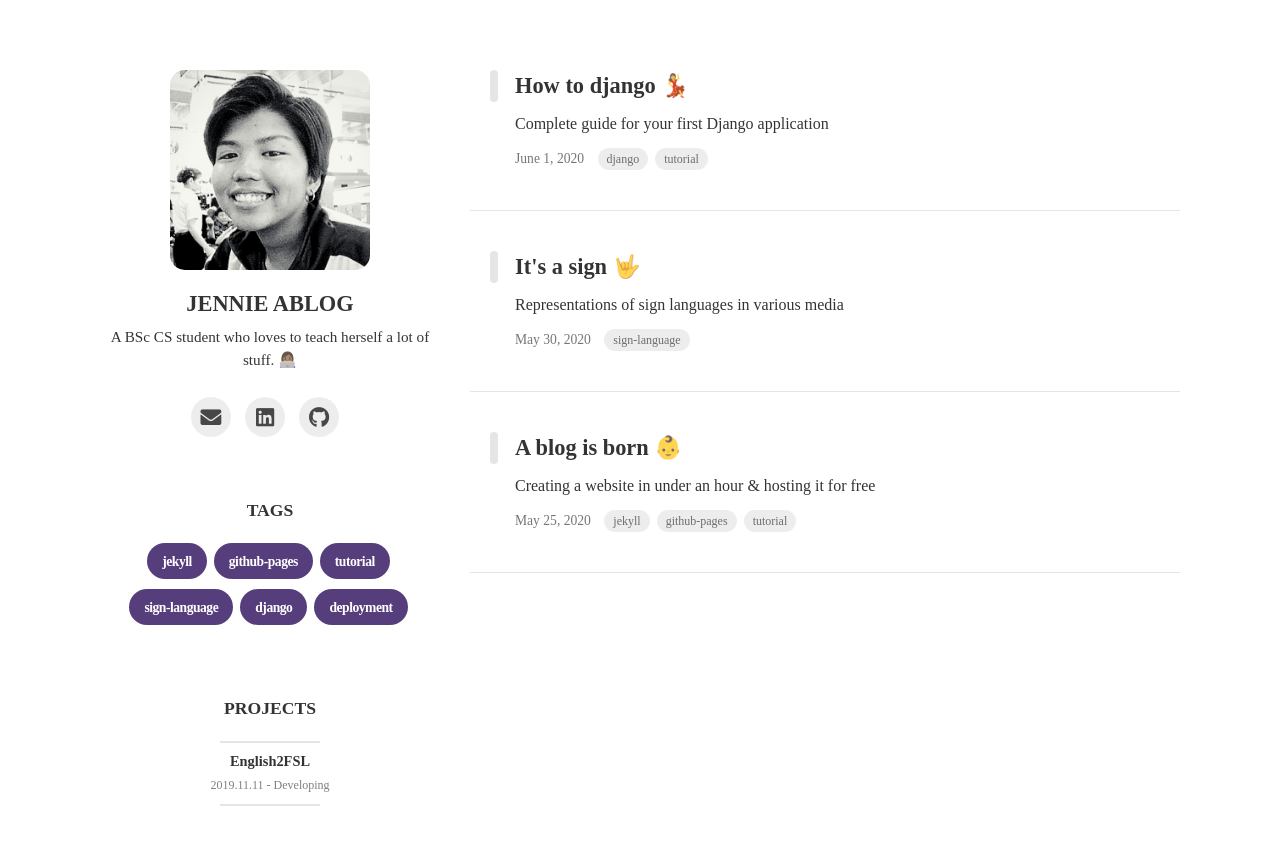
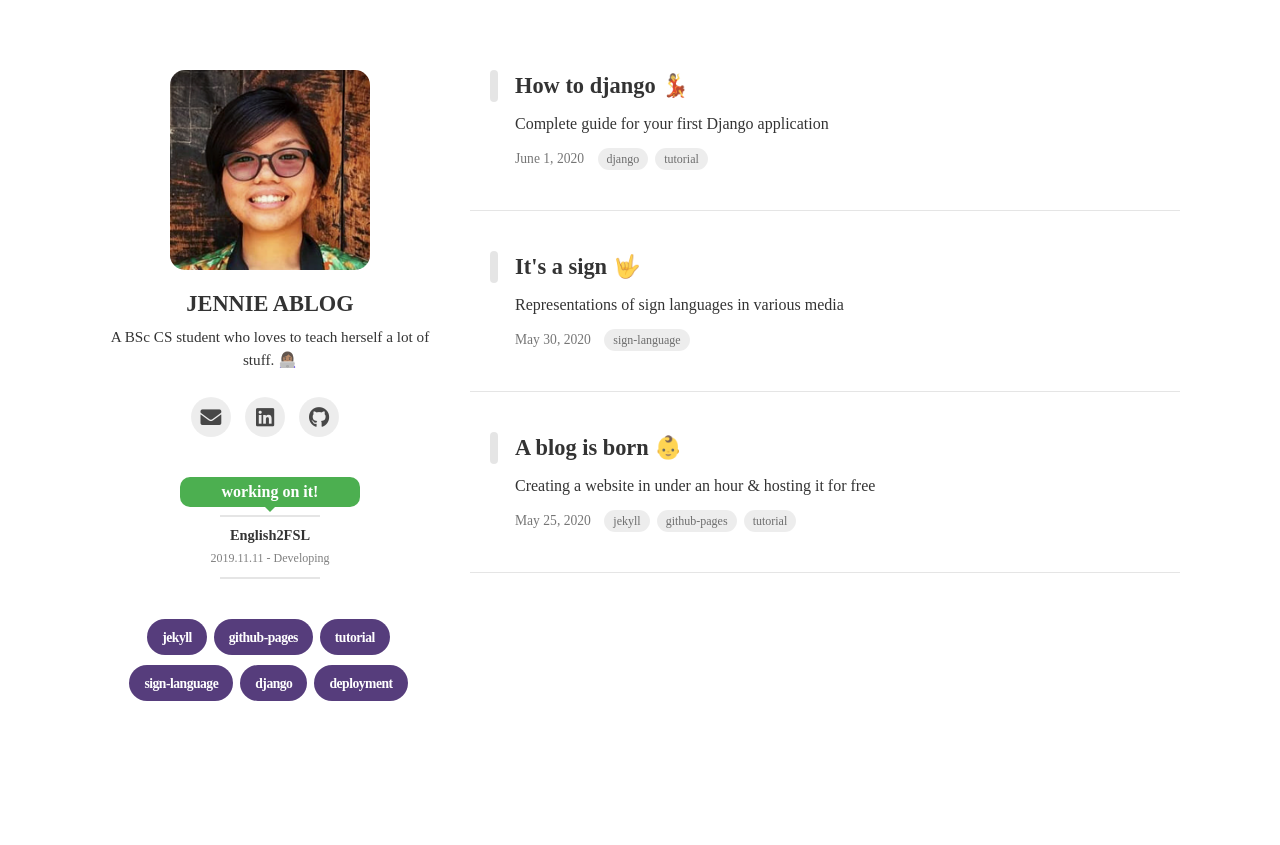
Before and after one commit to jennieablog/jennieablog.github.io, a Jekyll site: the page built from index.html, in a window 1280 px wide. Shown: the top 845 px of the page. Built offline with Jekyll 4.4.1, drawn with Linux system fonts in a browser that asks for light colours; nearby versions of some CDN libraries; some web fonts are replaced; the list of posts is cut into pages by our own code.

Commit message:
aside + portfolio revisions

```diff
--- a/_config.yml
+++ b/_config.yml
@@ -9,7 +9,7 @@ theme_settings :
 
   # Profile Settings
   profile :
-    image : assets/img/profile.jpg
+    image : assets/img/profile.png
     qrcode: assets/img/qr-code.png
     username : Jennie Ablog
     description : A BSc CS student who loves to teach herself a lot of stuff. 👩🏾‍💻
--- a/_includes/aside.html
+++ b/_includes/aside.html
@@ -7,12 +7,12 @@
     <img src="{{ site.baseurl }}/{{ profile.image }}" alt="jennie-ablog">
     </div>
     <span class="insidetooltiptext">
-      <strong>view my portfolio.</strong>
+      <strong>view my portfolio</strong>
     </span>
     </a>
   </div>
   <a class="title" href="#">
-    <h3>{{ profile.username }}</h3>
+    <h3>JENNIE ABLOG</h3>
   </a>
   <!-- <p class="username"><a href="#">{{ profile.username }}</a></p> -->
   <p class="description">{{ profile.description }}</p>
@@ -20,29 +20,16 @@
   <ul id="icons">
     {% include icons.html %}
   </ul>
-
-  <!-- <a href="{{ site.url }}/portfolio"><span class="tag">GO TO MY PORTFOLIO ✨</span></a><br><br> -->
-
-</div>
-
-<!-- Tag Navigation -->
-<div id="tag-wrap">
-  <a href="{{ site.url }}/tags">
-    <p class="title">Tags</p>
-  </a>
-  {% for tag in site.tags %}
-  <a href="{{site.baseurl}}/tags#{{ tag | first | cgi_encode }}">
-    <span class="tag">{{ tag | first }}</span>
-  </a>
-  {% endfor %}
 </div>
 
 <!-- Project -->
 <div id="proj-wrap">
   <a href="{{ site.url }}/portfolio#project">
-    <p class="title">Projects</p>
+    <div class="tooltiptext">
+      <strong>working on it!</strong>
+    </div>
+  </a>
   <hr class="proj-hr">
-  </a>
   {% for _ in site.data.projects %}
     {% assign project = _.project %}
     {% if project.print %}
@@ -54,3 +41,15 @@
     {% endif %}
   {% endfor %}
 </div>
+
+<!-- Tag Navigation -->
+<div id="tag-wrap">
+<!--   <a href="{{ site.url }}/tags">
+    <h2 class="title">Tags</h2>
+  </a>
+ -->  {% for tag in site.tags %}
+  <a href="{{site.baseurl}}/tags#{{ tag | first | cgi_encode }}">
+    <span class="tag">{{ tag | first }}</span>
+  </a>
+  {% endfor %}
+</div>
--- a/_layouts/portfolio.html
+++ b/_layouts/portfolio.html
@@ -37,6 +37,10 @@ layout: page
           <p class="description">{{ exp.experience }}</p>
         </li>
         {% endfor %}
+        <li class="meta metalast">
+          <p class="available">AVAILABLE</p>
+          <p class="date" style="line-height: 0.2rem;"><i class="fas fa-search"></i> internship or part-time job</p>
+        </li>
       </ul>
     </article>
     <article class="skills col-12 col-md-6">
--- a/_sass/base/_global.scss
+++ b/_sass/base/_global.scss
@@ -179,81 +179,3 @@ code {
 span.nb {
 	font-family: Consolas,Monaco,Lucida Console,Liberation Mono,DejaVu Sans Mono,Bitstream Vera Sans Mono,Courier New, monospace;
 }
-
-/* Container needed to position the overlay. Adjust the width as needed */
-.textlabel {
-  position: relative;
-  width: 180px;
-  height: 180px;
-  max-width: 300px;
-}
-
-/* The overlay effect - lays on top of the container and over the image */
-.overlay {
-  position: absolute;
-  bottom: 0;
-  background: #51407A;
-  background: rgba(81, 64, 122, 0.5); /* Black see-through */
-  color: #f1f1f1;
-  width: 100%;
-  transition: .5s ease;
-  opacity:0;
-  color: white;
-  font-size: 20px;
-  padding: 20px;
-  text-align: center;
-}
-
-/* When you mouse over the container, fade in the overlay title */
-.textlabel:hover .overlay {
-  opacity: 1;
-}
-
-/* Tooltip container */
-.insidetooltip {
-  position: relative;
-  display: inline-block;
-}
-
-/* Tooltip text */
-.insidetooltip .insidetooltiptext {
-  opacity: 0;
-  width: 200px;
-  background-color: #51407A;
-  color: #fff;
-  text-align: center;
-  padding: 2px 0;
-  border-radius: 10px;
-
-  /* Position the tooltip text */
-  position: absolute;
-  z-index: 1;
-  top: 0%;
-  left: 50%;
-  margin-left: -100px; /* Use half of the width (120/2 = 60), to center the tooltip */
-
-  transition: opacity 0.5s;
-
-}
-
-.insidetooltip:hover .insidetooltiptext {
-  opacity: 1;
-}
-
-/* Tooltip text */
-.tooltip .tooltiptext {
-  width: 180px;
-  background-color: #7740AA;
-  color: #fff;
-  text-align: center;
-  padding: 2px 0;
-  border-radius: 0px 0px 10px 10px;
-
-  /* Position the tooltip text */
-  position: absolute;
-  z-index: 1;
-  bottom: -6%;
-  left: 50%;
-  margin-left: -90px; /* Use half of the width (120/2 = 60), to center the tooltip */
-
-}
--- a/_sass/includes/_aside.scss
+++ b/_sass/includes/_aside.scss
@@ -1,8 +1,8 @@
 #aside{
     text-align: center;
     padding : 0px 2%;
-    #profile, #tag-wrap {
-        margin-bottom: 60px;
+    #profile, #tag-wrap, #proj-wrap {
+        margin-bottom: 40px;
     }
     p b{
         // color: $theme-color;
@@ -39,7 +39,6 @@
     .title, .username  {
         font-size : 1.1rem;
         font-weight: 700;
-        text-transform: uppercase;
         line-height: 1.5em;
         margin-bottom: 20px;
     }
@@ -66,5 +65,95 @@
         .proj-content:hover *{
             color: $theme-dark;
         }
+
+        .tooltiptext {
+            width: 180px;
+            background-color: #4CAF50;
+            color: #fff;
+            text-align: center;
+            padding: 3px 0;
+            border-radius: 10px;
+
+            /* Position the tooltip text */
+            position: relative;
+            z-index: 1;
+            top: 0;
+            left: 50%;
+            margin-left: -90px; /* Use half of the width (120/2 = 60), to center the tooltip */
+
+        }
+
+        .tooltiptext::after {
+          content: " ";
+          position: absolute;
+          top: 100%; /* At the bottom of the tooltip */
+          left: 50%;
+          margin-left: -5px;
+          border-width: 5px;
+          border-style: solid;
+          border-color: #4CAF50 transparent transparent transparent;
+        }
+
     }
+
+    /* Container needed to position the overlay. Adjust the width as needed */
+    .textlabel {
+      position: relative;
+      width: 180px;
+      height: 180px;
+      max-width: 300px;
+    }
+
+    /* The overlay effect - lays on top of the container and over the image */
+    .overlay {
+      position: absolute;
+      bottom: 0;
+      background: #51407A;
+      background: rgba(81, 64, 122, 0.5); /* Black see-through */
+      color: #f1f1f1;
+      width: 100%;
+      transition: .5s ease;
+      opacity:0;
+      color: white;
+      font-size: 20px;
+      padding: 20px;
+      text-align: center;
+    }
+
+    /* When you mouse over the container, fade in the overlay title */
+    .textlabel:hover .overlay {
+      opacity: 1;
+    }
+
+    /* Tooltip container */
+    .insidetooltip {
+      position: relative;
+      display: inline-block;
+    }
+
+    /* Tooltip text */
+    .insidetooltip .insidetooltiptext {
+      opacity: 0;
+      width: 200px;
+      background-color: #8b51a3;
+      color: #fff;
+      text-align: center;
+      padding: 2px 0;
+      border-radius: 10px;
+
+      /* Position the tooltip text */
+      position: absolute;
+      z-index: 1;
+      top: 0%;
+      left: 50%;
+      margin-left: -100px; /* Use half of the width (120/2 = 60), to center the tooltip */
+
+      transition: opacity 0.5s;
+
+    }
+
+    .insidetooltip:hover .insidetooltiptext {
+      opacity: 1;
+    }
+
 }
--- a/_sass/layouts/_portfolio.scss
+++ b/_sass/layouts/_portfolio.scss
@@ -91,6 +91,20 @@
           .description {
             font-size: 1rem;
           }
+          .available {
+            background-color: #4CAF50; /* Green */
+            border: none;
+            color: white;
+            padding: 5px 15px;
+            text-align: center;
+            text-decoration: none;
+            display: inline-block;
+            border-radius: 5px;
+          }
+        }
+        li.metalast{
+          color: #4CAF50;
+          padding-bottom: 0px;
         }
         li.meta::before {
           content: "";
@@ -100,6 +114,16 @@
           top: 42%;
           left: -10px;
           background-color: $theme-color;
+          border-radius: 50%;
+        }
+        li.metalast::before {
+          content: "";
+          position: absolute;
+          width: 15px;
+          height: 15px;
+          top: 80%;
+          left: -10px;
+          background-color: #4CAF50;
           border-radius: 50%;
         }
       }
@@ -166,4 +190,21 @@
       }
     }
   }
+    /* Tooltip text */
+  .tooltip .tooltiptext {
+    width: 180px;
+    background-color: #4CAF50;
+    color: #fff;
+    text-align: center;
+    padding: 2px 0;
+    border-radius: 0px 0px 10px 10px;
+
+    /* Position the tooltip text */
+    position: absolute;
+    z-index: 1;
+    bottom: -6%;
+    left: 50%;
+    margin-left: -90px; /* Use half of the width (120/2 = 60), to center the tooltip */
+
+  }
 }
```
Also changed, not shown: assets/img/profile.jpg (deleted), assets/img/profile.png (added), assets/img/profile1.jpg (deleted), 2 other files. Lines whose indentation alone changed are shown as unchanged.
